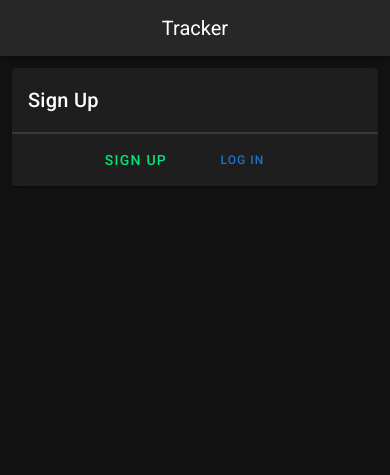
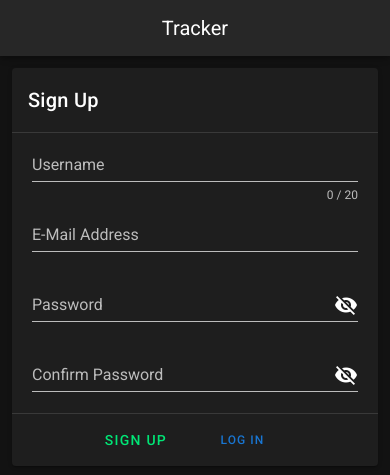
Before and after one commit to 727021/th-tracker, a Nuxt app: page /auth in a window 390 px wide. Both pictures are taken after a click on the button "SIGN UP". Shown: the top 475 px of the page. Built offline with nearby package versions, Linux system fonts and the light colour scheme.

Commit message:
Add mobile auth

```diff
--- a/layouts/error.vue
+++ b/layouts/error.vue
@@ -1,5 +1,8 @@
 <template>
-    <h1 class="text-center">Error</h1>
+    <v-container>
+        <h1 class="text-center">Error</h1>
+        <p>{{ error.message }}</p>
+    </v-container>
 </template>
 
 <script lang="ts">
--- a/pages/auth.vue
+++ b/pages/auth.vue
@@ -90,7 +90,80 @@
                         </v-row>
                     </v-form>
                     <v-form class="px-5" v-else>
-                        <!-- TODO One-column form for mobile -->
+                        <v-row>
+                            <v-col>
+                                <v-text-field
+                                    v-model="username.value"
+                                    label="Username"
+                                    :counter="register ? 20 : undefined"
+                                    :hint="
+                                        register
+                                            ? 'Must start with a letter or number and contain only letters, numbers, and underscores'
+                                            : undefined
+                                    "
+                                    autocomplete="username"
+                                    :error-messages="
+                                        username.error === ''
+                                            ? []
+                                            : [username.error]
+                                    "
+                                ></v-text-field>
+                                <v-text-field
+                                    v-if="register"
+                                    v-model="email.value"
+                                    label="E-Mail Address"
+                                    type="email"
+                                    autocomplete="email"
+                                    :error-messages="
+                                        email.error === '' ? [] : [email.error]
+                                    "
+                                ></v-text-field>
+                                <v-text-field
+                                    v-model="password.value"
+                                    label="Password"
+                                    :hint="
+                                        register
+                                            ? 'Must be at least 8 characters long'
+                                            : undefined
+                                    "
+                                    :type="password.show ? 'text' : 'password'"
+                                    :append-icon="
+                                        password.show
+                                            ? 'mdi-eye'
+                                            : 'mdi-eye-off'
+                                    "
+                                    @click:append="
+                                        password.show = !password.show
+                                    "
+                                    :autocomplete="
+                                        register
+                                            ? 'new-password'
+                                            : 'current-password'
+                                    "
+                                    :error-messages="
+                                        password.error === ''
+                                            ? []
+                                            : [password.error]
+                                    "
+                                ></v-text-field>
+                                <v-text-field
+                                    v-if="register"
+                                    v-model="confirm.value"
+                                    label="Confirm Password"
+                                    :type="confirm.show ? 'text' : 'password'"
+                                    :append-icon="
+                                        confirm.show ? 'mdi-eye' : 'mdi-eye-off'
+                                    "
+                                    @click:append="confirm.show = !confirm.show"
+                                    autocomplete="new-password"
+                                    :error-messages="
+                                        confirm.error === ''
+                                            ? []
+                                            : [confirm.error]
+                                    "
+                                ></v-text-field>
+                            </v-col>
+                        </v-row>
                     </v-form>
                     <v-divider></v-divider>
                     <v-card-actions>
```
